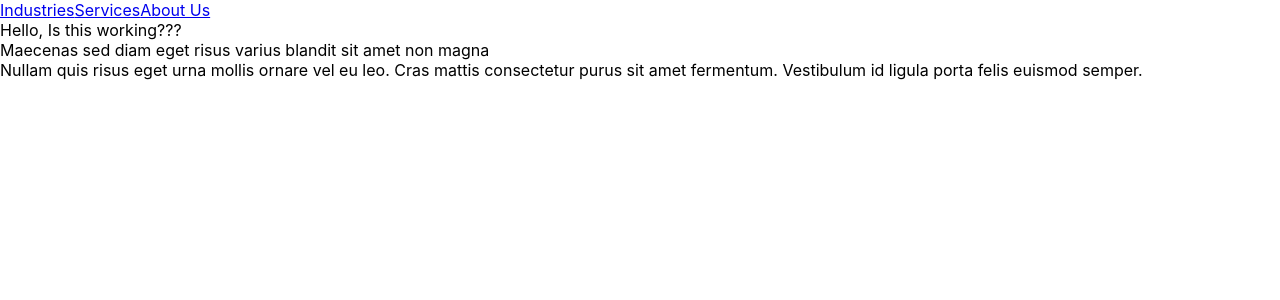
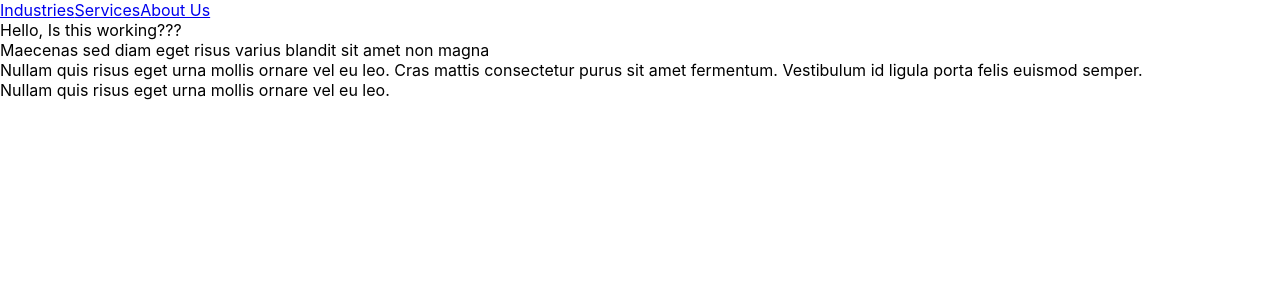
Before and after one commit to IvanGent/bukwild, a React (Create React App) app: page /aboutUs in a window 1280 px wide. Shown: the top 300 px of the page. Built offline with nearby package versions, Linux system fonts and the light colour scheme.

Commit message:
adding call to action comp

```diff
--- /dev/null
+++ b/src/components/CallToAction.js
@@ -0,0 +1,11 @@
+import React from 'react';
+
+function CallToAction({cta}) {
+    return(
+        <div>
+            {cta}
+        </div>
+    )
+}
+
+export default CallToAction;
--- a/src/components/Headline.js
+++ b/src/components/Headline.js
@@ -1,16 +1,7 @@
 import React, { useEffect } from 'react';
 
 function Headline({head}) {
-
-    useEffect(() => {
-        console.log(head);
-    })
-
-    return (
-        <div>
-            {head}
-        </div>
-    )
+    return <div>{head}</div>
 }
 
 export default Headline;
--- a/src/components/Marquee.js
+++ b/src/components/Marquee.js
@@ -1,7 +1,7 @@
 import React, { useEffect } from 'react';
 import Headline from './Headline';
 import SubHead from './SubHead';
-
+import CallToAction from './CallToAction';;
 
 function Marquee({info}) {
 
@@ -13,7 +13,7 @@ function Marquee({info}) {
         <div>
             <Headline head={info.headline} />
             <SubHead sub={info.subhead} />
-            {/* <CallToAction /> */}
+            <CallToAction cta={info.cta} />
         </div>
     )
 }
```
